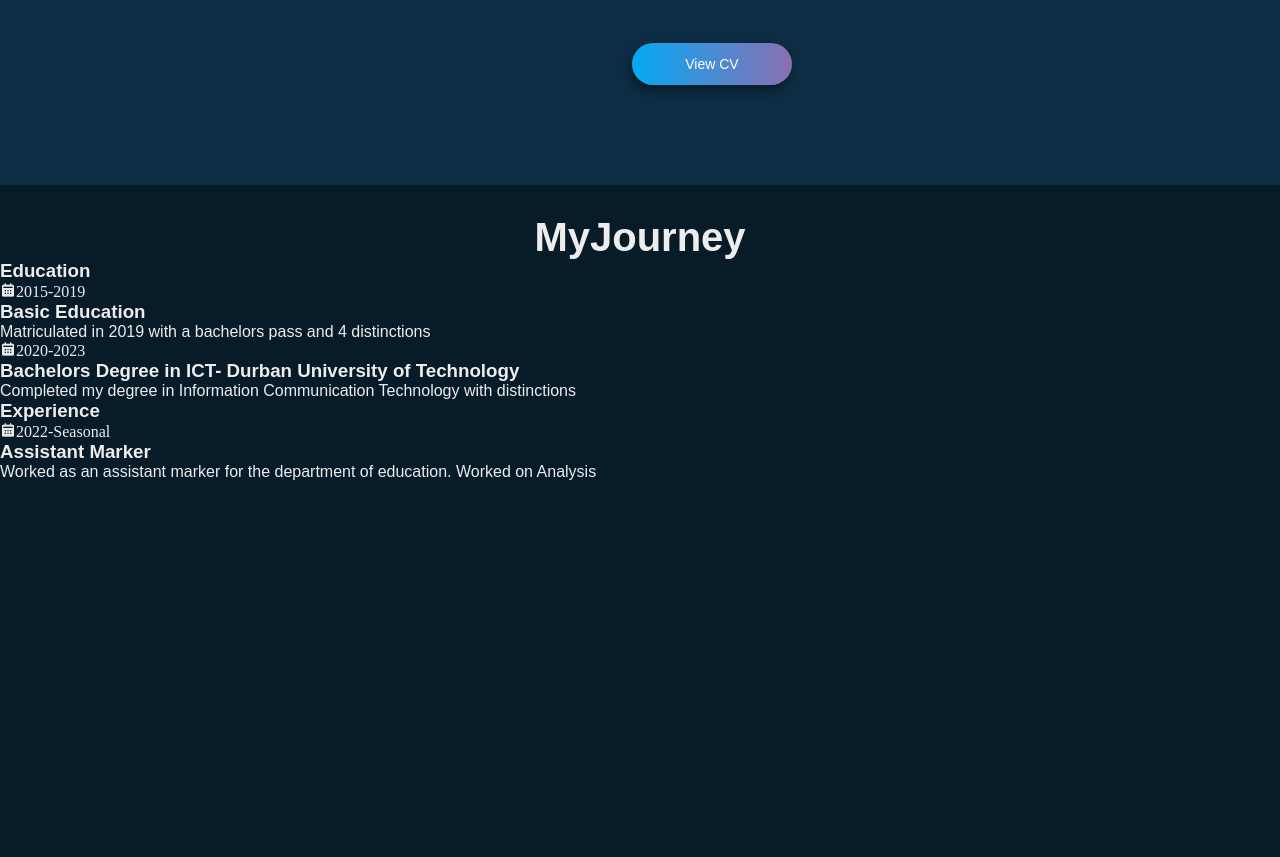
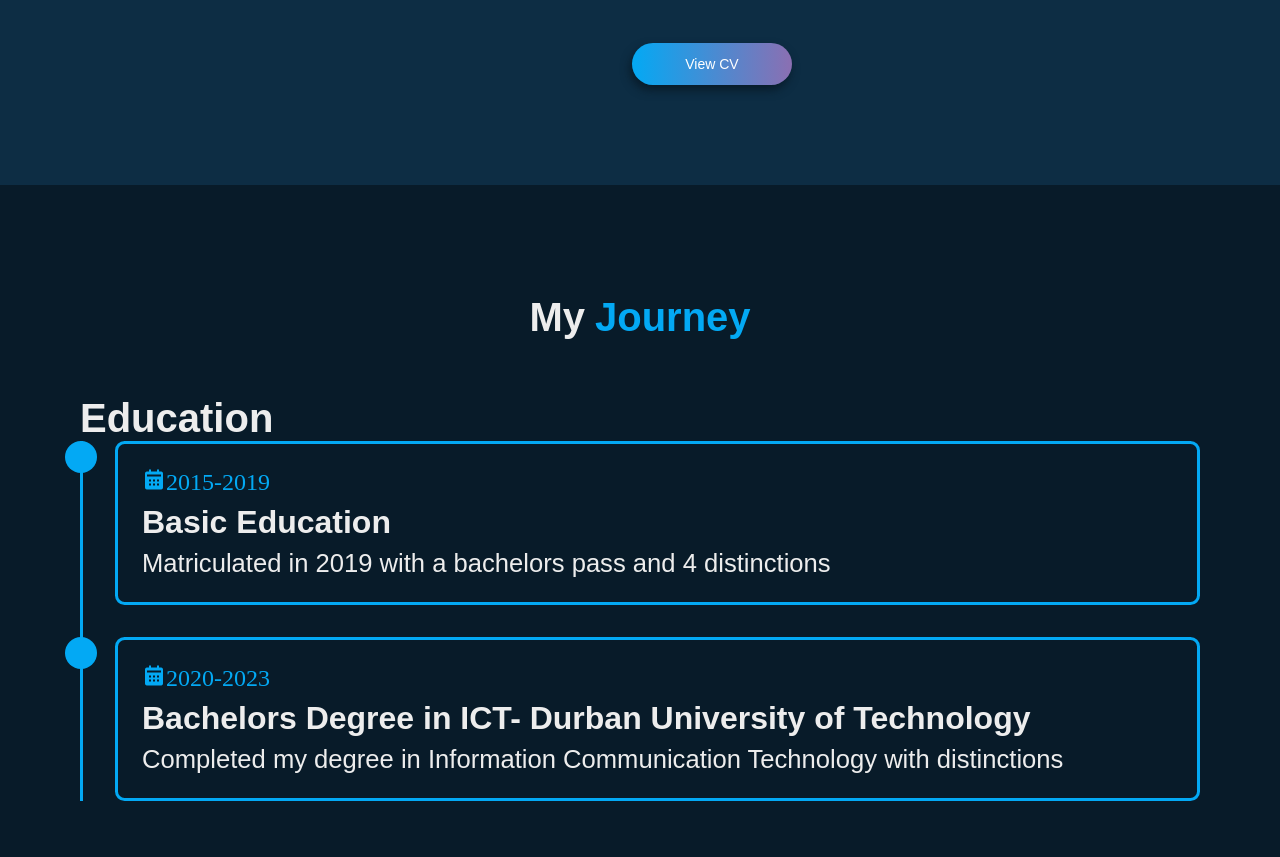
Before and after one commit to Nugz-byte/Ethanweb, a plain HTML site: page index.html in a window 1280 px wide. Shown: the part 1303-2160 px from the top of the page. Before the commit the page ends 1784 px from the top, so only its background shows below. Drawn offline with nearby package versions, Linux system fonts and the light colour scheme.

Commit message:
Update style.css
added css styles for the My  Journey section

```diff
--- a/style.css
+++ b/style.css
@@ -257,6 +257,10 @@ h5{
 .about span{
     color: #03a9f4;
 }
+span{
+    color: #03a9f4;
+    margin-left: 10px;
+}
 
 .heading{
     display: flex;
@@ -295,3 +299,85 @@ h5{
     box-shadow: -2px 5px 10px#081b29;
     margin-left: 45%
 }
+.education-row{
+    margin-top: 5%;
+    display: flexbox;
+
+
+}
+.education{
+    display: flex;
+    justify-content: center;
+    align-items: center;
+    flex-direction: column;
+    min-height: auto;
+    padding: 5rem;
+}
+.education .education-row{
+    display: flex;
+    flex-wrap: wrap;
+    gap: 5rem;
+}
+.education-row .education-column{
+    flex: 1 1 40rem;
+}
+.education-column .title{
+    font-size: 2.5rem;
+    margin: 0 0 1.5rem 2 ;
+}
+.education-column .education-box{
+    border-left: .2rem solid #03a9f4;
+}
+
+.education-box .education-content{
+    position: relative;
+    padding-left: 2rem;
+}
+.education-content .content{
+    position: relative;
+    padding: 1.5rem;
+    border: .2rem solid #03a9f4;
+    border-radius: .6rem;
+    margin-bottom: 2rem;
+    overflow: hidden;
+}
+.education-content .content .year{
+    font-size: 1.5rem;
+    color: #03a9f4;
+    padding-bottom: .5rem;
+}
+.education-content .content .year i{
+    padding-right: .5rem;
+}
+.education-content .content h3{
+    font-size: 2rem;
+}
+.education-content .content p{
+    font-size: 1.6rem;
+    padding-top: .5rem ;
+}
+.education-box .education-content::before{
+    content:'';
+    position: absolute;
+    top: 0;
+    left: -1.1rem;
+    width: 2rem;
+    height: 2rem;
+    background: #03a9f4;
+    border-radius: 50%;
+}
+.education-content .content::before{
+    content: '';
+    position: absolute;
+    top: 0;
+    left: 0;
+    width: 0;
+    height: 100%;
+    background: #034a6b5a;
+    z-index: -1;
+    transition: .5s;
+
+}
+.education-content .content:hover::before{
+    width: 100%;
+}
```
